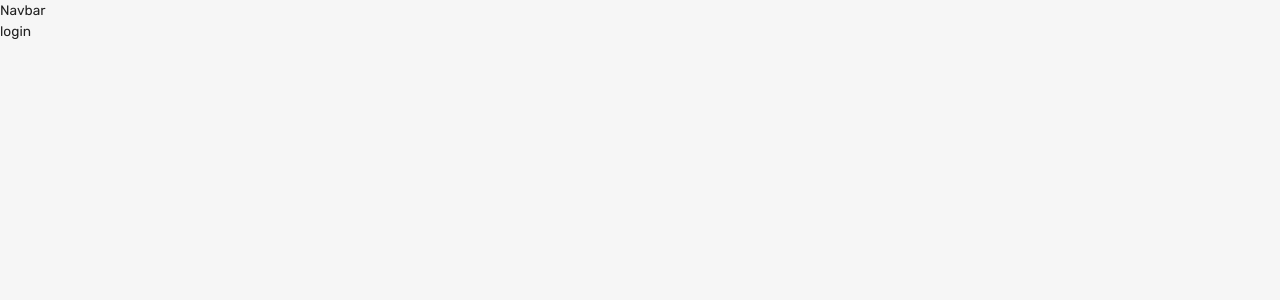
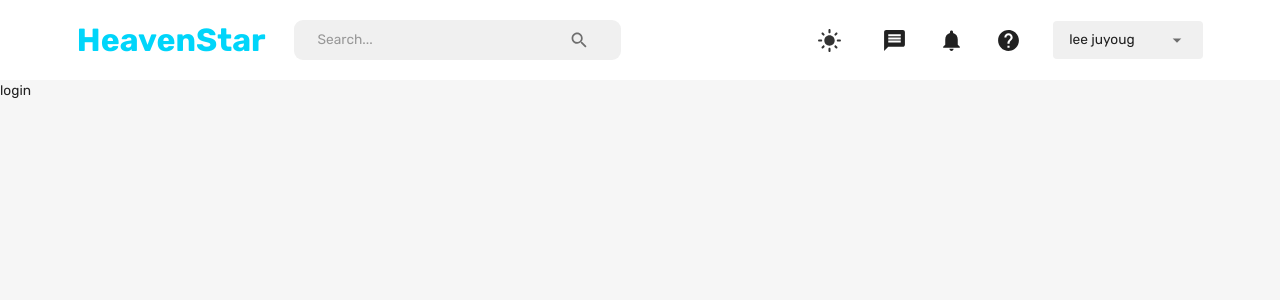
Before and after one commit to CodyMan0/heavenStar_frontend, a React (Create React App) app: page / in a window 1280 px wide. Shown: the top 300 px of the page. Built offline with nearby package versions, Linux system fonts and the light colour scheme.

Commit message:
feat: navBar component 구현 완료

```diff
--- a/src/App.jsx
+++ b/src/App.jsx
@@ -8,11 +8,13 @@ import LoginPage from 'scenes/loginPage';
 import HomePage from 'scenes/homePage';
 import ProfilePage from 'scenes/profilePage';
 import Navbar from 'scenes/navbar';
+import NotFound from 'scenes/notFound';
 
 const router = createBrowserRouter([
   {
     path: '/',
     element: <LoginPage />,
+    errorElement: <NotFound />,
   },
   {
     path: '/home',
--- a/src/scenes/homePage/index.jsx
+++ b/src/scenes/homePage/index.jsx
@@ -1,9 +1,12 @@
+import { Box } from '@mui/material';
+import Navbar from 'scenes/navbar';
+
 const HomePage = () => {
   return (
-    <>
-      <div>homepage</div>
-    </>
-  )
-}
+    <Box>
+      <Navbar />
+    </Box>
+  );
+};
 
-export default HomePage
+export default HomePage;
--- a/src/scenes/navbar/index.jsx
+++ b/src/scenes/navbar/index.jsx
@@ -1,3 +1,4 @@
+import { useState } from 'react';
 import {
   Box,
   IconButton,
@@ -23,13 +24,16 @@ import { useDispatch, useSelector } from 'react-redux';
 import { setMode, setLogout } from 'state';
 import { useNavigate } from 'react-router-dom';
 import FlexBetween from 'components/FlexBetween';
-import { useState } from 'react';
 
 const Navbar = () => {
   const [isMobileMenuToggled, setIsMobileMenuToggled] = useState(false);
   const dispatch = useDispatch();
   const navigate = useNavigate();
   const user = useSelector(state => state.user);
+  const testUser = {
+    firstName: 'lee',
+    lastName: 'juyoug',
+  };
   const isNonMobileScreens = useMediaQuery('(min-width: 1000px)');
 
   const theme = useTheme();
@@ -39,9 +43,159 @@ const Navbar = () => {
   const primaryLight = theme.palette.primary.light;
   const alt = theme.palette.background.alt;
 
-  // const fullName = `${user.firstName} ${user.lastName}`;
+  const fullName = `${testUser.firstName} ${testUser.lastName}`;
 
-  return <FlexBetween>Navbar</FlexBetween>;
+  return (
+    <FlexBetween padding="1rem 6%" backgroundColor={alt}>
+      <FlexBetween gap="1.75rem">
+        <Typography
+          fontWeight="bold"
+          fontSize="clamp(1rem, 2rem, 2.25rem)"
+          color="primary"
+          onClick={() => navigate('/home')}
+          sx={{
+            '&:hover': {
+              color: primaryLight,
+              cursor: 'pointer',
+            },
+          }}
+        >
+          HeavenStar
+        </Typography>
+        {isNonMobileScreens && (
+          <FlexBetween
+            backgroundColor={neutralLight}
+            borderRadius="9px"
+            gap="3rem"
+            padding="0.1rem 1.5rem"
+          >
+            <InputBase placeholder="Search..." />
+            <IconButton>
+              <Search />
+            </IconButton>
+          </FlexBetween>
+        )}
+      </FlexBetween>
+
+      {/* DESKTOP NAV */}
+      {isNonMobileScreens ? (
+        <FlexBetween gap="2rem">
+          <IconButton onClick={() => dispatch(setMode())}>
+            {theme.palette.mode === 'dark' ? (
+              <DarkMode sx={{ fontSize: '25px' }} />
+            ) : (
+              <LightMode sx={{ color: dark, fontSize: '25px' }} />
+            )}
+          </IconButton>
+          <Message sx={{ fontSize: '25px' }} />
+          <Notifications sx={{ fontSize: '25px' }} />
+          <Help sx={{ fontSize: '25px' }} />
+          <FormControl variant="standard" value={fullName}>
+            <Select
+              value={fullName}
+              sx={{
+                backgroundColor: neutralLight,
+                width: '150px',
+                borderRadius: '0.25rem',
+                p: '0.25rem 1rem',
+                '& .MuiSvgIcon-root': {
+                  pr: '0.25rem',
+                  width: '3rem',
+                },
+                '& .MuiSelect-select:focus': {
+                  backgroundColor: neutralLight,
+                },
+              }}
+              input={<InputBase />}
+            >
+              <MenuItem value={fullName}>
+                <Typography>{fullName}</Typography>
+              </MenuItem>
+              <MenuItem onClick={() => dispatch(setLogout())}>Log Out</MenuItem>
+            </Select>
+          </FormControl>
+        </FlexBetween>
+      ) : (
+        <IconButton
+          onClick={() => setIsMobileMenuToggled(!isMobileMenuToggled)}
+        >
+          <Menu />
+        </IconButton>
+      )}
+
+      {/* MOBILE NAV */}
+      {!isNonMobileScreens && isMobileMenuToggled && (
+        <Box
+          position="fixed"
+          right="0"
+          bottom="0"
+          height="100%"
+          zIndex="10"
+          maxWidth="500px"
+          minWidth="300px"
+          backgroundColor={background}
+        >
+          {/* CLOSE ICON */}
+          <Box display="flex" justifyContent="flex-end" p="1rem">
+            <IconButton
+              onClick={() => setIsMobileMenuToggled(!isMobileMenuToggled)}
+            >
+              <Close />
+            </IconButton>
+          </Box>
+
+          {/* MENU ITEMS */}
+          <FlexBetween
+            display="flex"
+            flexDirection="column"
+            justifyContent="center"
+            alignItems="center"
+            gap="3rem"
+          >
+            <IconButton
+              onClick={() => dispatch(setMode())}
+              sx={{ fontSize: '25px' }}
+            >
+              {theme.palette.mode === 'dark' ? (
+                <DarkMode sx={{ fontSize: '25px' }} />
+              ) : (
+                <LightMode sx={{ color: dark, fontSize: '25px' }} />
+              )}
+            </IconButton>
+            <Message sx={{ fontSize: '25px' }} />
+            <Notifications sx={{ fontSize: '25px' }} />
+            <Help sx={{ fontSize: '25px' }} />
+            <FormControl variant="standard" value={fullName}>
+              <Select
+                value={fullName}
+                sx={{
+                  backgroundColor: neutralLight,
+                  width: '150px',
+                  borderRadius: '0.25rem',
+                  p: '0.25rem 1rem',
+                  '& .MuiSvgIcon-root': {
+                    pr: '0.25rem',
+                    width: '3rem',
+                  },
+                  '& .MuiSelect-select:focus': {
+                    backgroundColor: neutralLight,
+                  },
+                }}
+                input={<InputBase />}
+              >
+                <MenuItem value={fullName}>
+                  <Typography>{fullName}</Typography>
+                </MenuItem>
+                <MenuItem onClick={() => dispatch(setLogout())}>
+                  Log Out
+                </MenuItem>
+              </Select>
+            </FormControl>
+          </FlexBetween>
+        </Box>
+      )}
+    </FlexBetween>
+  );
 };
 
 export default Navbar;
--- /dev/null
+++ b/src/scenes/notFound/index.jsx
@@ -0,0 +1,9 @@
+const NotFound = () => {
+  return (
+    <>
+      <div>NotFound</div>
+    </>
+  );
+};
+
+export default NotFound;
```
Also changed, not shown: 1 other file (tests, documents, lock files or other folders).
